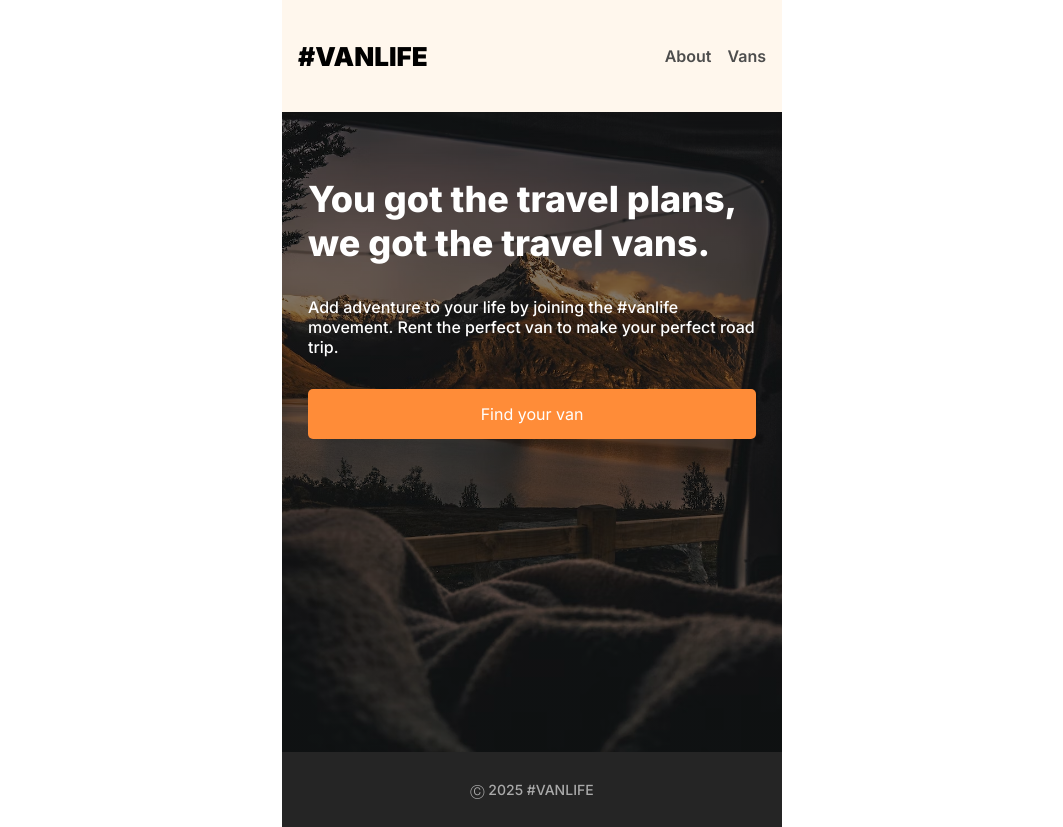
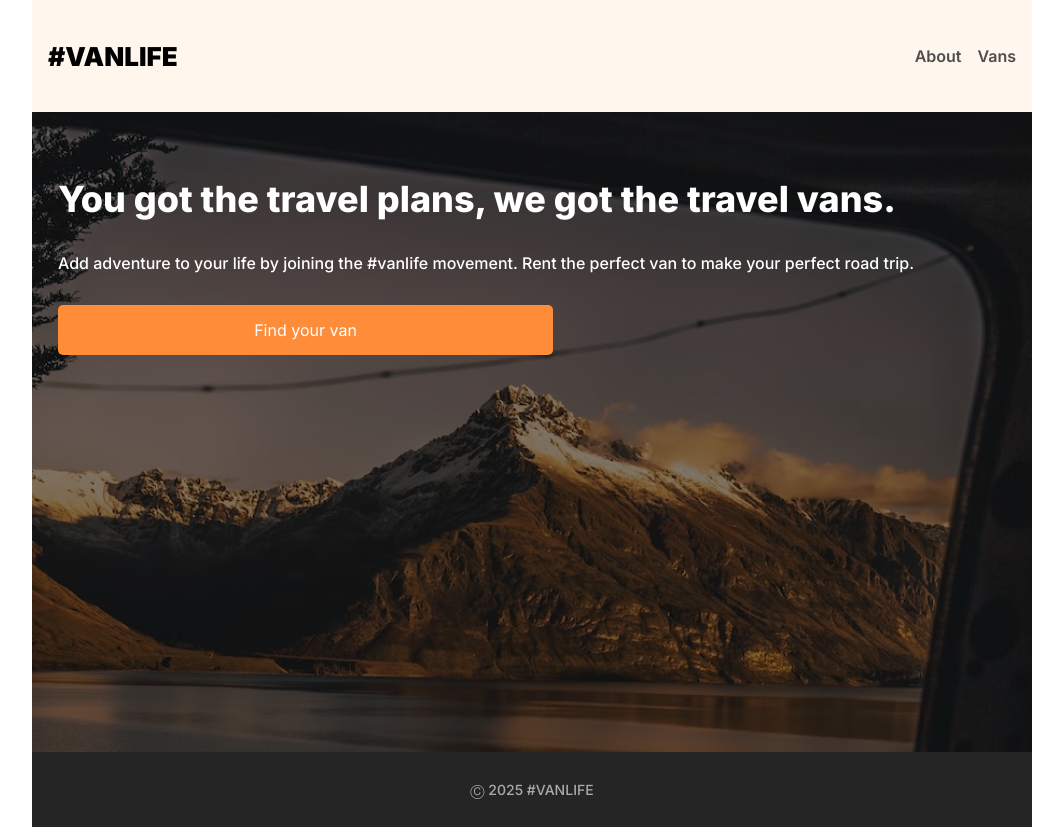
Before and after one commit to diegoparreira/van-life, a React (Vite) app: page / in a window 1280 px wide. Shown: the whole page, without its empty margins (108-1171 px from the left). Built offline with nearby package versions, Linux system fonts and the light colour scheme.

Commit message:
Max width of root element increase

```diff
--- a/src/index.css
+++ b/src/index.css
@@ -11,7 +11,7 @@ body {
     width: 100%;
     height: 100%;
     font-size: 100%; /* Ou um tamanho base específico */
-    max-width: 500px;
+    max-width: 1000px;
     margin: 0 auto;
 }
 
```
